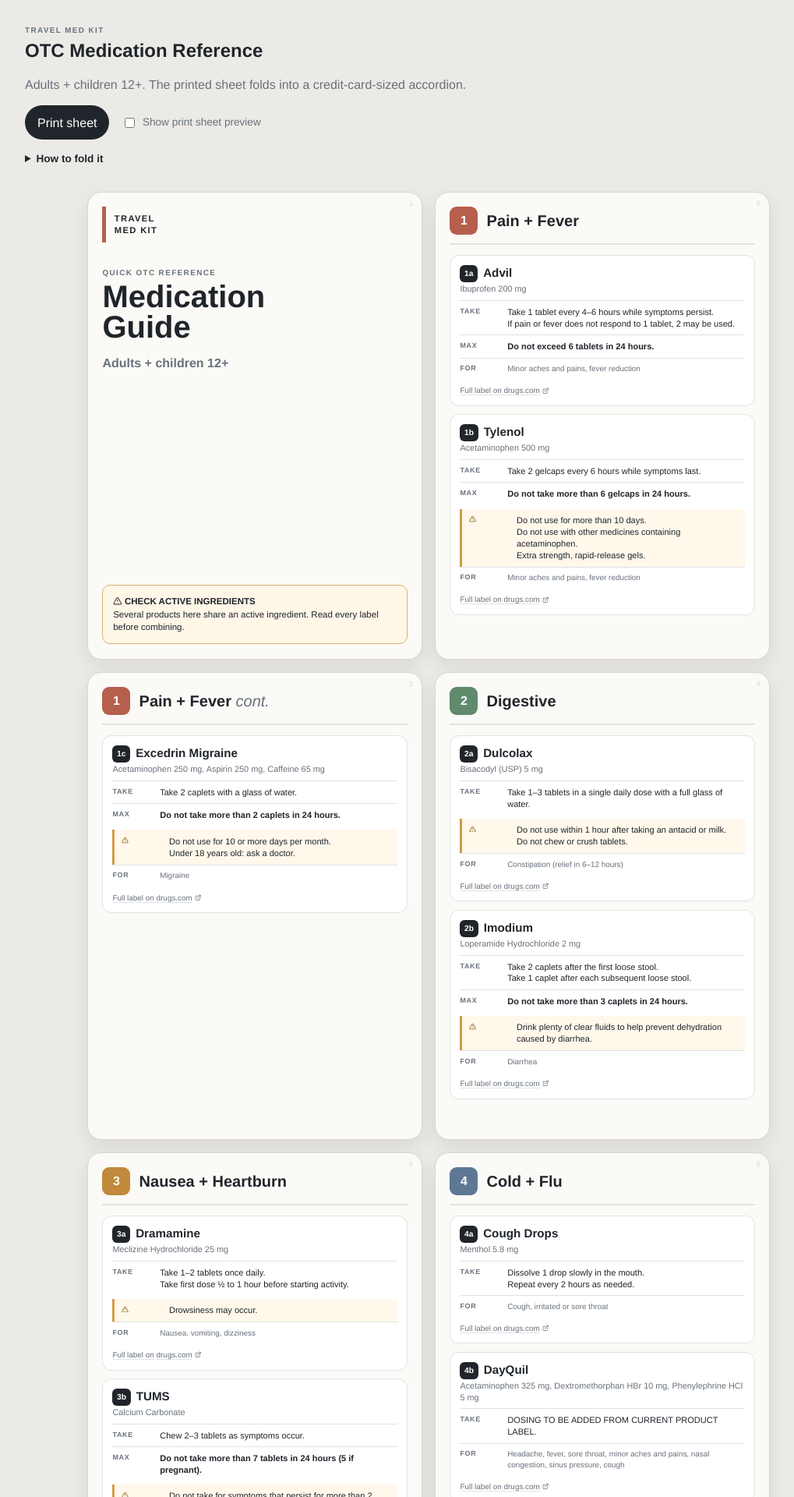
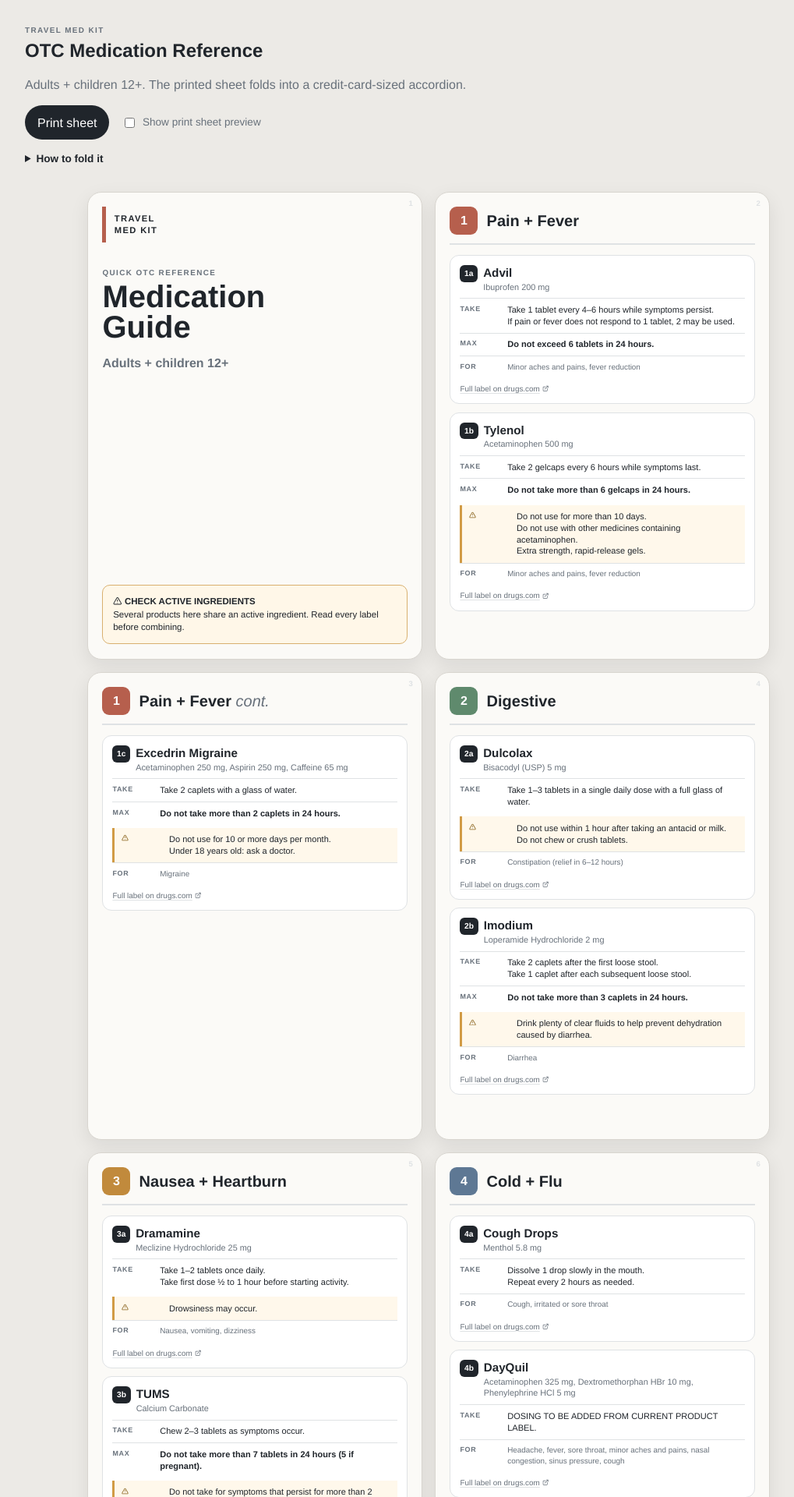
Before and after one commit to not-emily/med-kit-reference, a Jekyll site: the page built from index.md, in a window 1280 px wide. Shown: the top 1920 px of the page at 78% size, without its empty margins (78-1097 px from the left). Built offline with Jekyll 4.4.1, drawn with Linux system fonts in a browser that asks for light colours.

Commit message:
Align the ingredient under the medication name, centre the footer
The id chip was inline in the heading, and the ingredient is a block inside
that run, so it broke to the card's left edge and sat under the square rather
than under the name it describes — a hanging indent nobody chose. Making the
heading two columns puts the chip in its own and stacks name over ingredient
in the other. The chip keeps its size, and the grid gap matches the margin it
replaces, so nothing moves but the ingredient.

Measured against the pinned font first: the narrower column costs no extra
wrapped line on any of the twelve, including the three-ingredient cold and flu
combinations, so no panel grows. The ingredient's top margin goes with it —
the space read as separation only while the text was starting in the wrong
place.

Co-Authored-By: Claude Opus 5 (1M context) <noreply@anthropic.com>
Claude-Session: https://claude.ai/code/session_015nVf3LXf1vbZoUcQ5T9PvS

```diff
--- a/_sass/_components.scss
+++ b/_sass/_components.scss
@@ -58,10 +58,8 @@
   background: #fff7e8;
 }
 
-// Cover QR. Paper only: on screen you are already at the page it points to,
-// so the link out is what a screen reader of the card wants instead. Both the
-// display and the sizing live in the print mixin, which is the only place the
-// block is ever visible — see the .print-only note in _screen.scss.
+// Cover QR. Paper only — on screen you are already where it points. Display
+// and sizing live in the print mixin, the only place it is ever visible.
 
 .qr { flex: 0 0 auto; }
 .qr-caption { color: var(--muted); }
@@ -112,6 +110,14 @@
   background: white;
 }
 
+// Two columns, not a chip inline in the heading: inline, the ingredient broke
+// to the card's left edge, under the square rather than under the name.
+.med-name {
+  display: grid;
+  grid-template-columns: auto 1fr;
+  align-items: start;
+}
+
 .med-name em {
   display: block;
   color: var(--muted);
@@ -119,12 +125,14 @@
   font-weight: 400;
 }
 
+// Sized by its padding, so it stays a chip on the name rather than a block
+// scaled to the text beside it.
 .med-id {
-  display: inline-block;
+  display: grid;
+  place-items: center;
   background: var(--ink);
   color: white;
   font-weight: 900;
-  vertical-align: .1em;
 }
 
 .info {
@@ -172,9 +180,7 @@
   height: 1.15em;
 }
 
-// Same em sizing as .icon-warn, and currentColor for the same reason: it sits
-// inside the link, so it picks up the muted-to-ink hover rather than fighting
-// it. Only ever rendered inside a screen-only link, so its one size lives here.
+// Sized and filled like .icon-warn, so it picks up the link's hover colour.
 .icon-external {
   width: .85em;
   height: .85em;
--- a/_sass/_print.scss
+++ b/_sass/_print.scss
@@ -80,10 +80,8 @@
     .cover h1 { margin-top: 2.5mm; font-size: 15pt; }
     .eyebrow { margin: 1.8mm 0 .6mm; font-size: 4.6pt; }
     .audience { margin: 1mm 0 0; font-size: 5.4pt; }
-    // 22mm across 33 modules — 25 of data plus the 4-module quiet zone a side —
-    // puts a module at .67mm, well inside what an inkjet holds and what a phone
-    // resolves at arm's length. Shrinking this is the first thing that will
-    // stop the code scanning.
+    // 22mm over 33 modules puts a module at .67mm. Shrinking this is the first
+    // thing that will stop the code scanning.
     .cover-qr {
       display: flex;
       align-items: center;
@@ -127,17 +125,16 @@
       border-radius: 1mm;
     }
     .med-name {
+      gap: 1mm;
       margin: 0 0 1mm;
       font-size: $fs-name;
       line-height: 1.1;
     }
     .med-name em {
-      margin-top: .3mm;
       font-size: $fs-ingr;
       line-height: 1.15;
     }
     .med-id {
-      margin-right: 1mm;
       padding: .4mm .8mm;
       border-radius: .8mm;
       font-size: 4.8pt;
--- a/_sass/_screen.scss
+++ b/_sass/_screen.scss
@@ -5,10 +5,8 @@
 @media screen {
   body { background: #eceae6; }
 
-  // The mirror of .no-print. Nothing here restores the display, because the
-  // only rules that ever reveal these blocks are in the print mixin — included
-  // both by @media print, where this rule does not exist, and by the preview
-  // below, whose deeper selectors outrank it.
+  // The mirror of .no-print. Nothing restores the display: the print mixin is
+  // the only thing that reveals these, and its deeper selectors outrank this.
   .print-only { display: none; }
 
   // Page chrome (all of it inside .no-print)
@@ -88,6 +86,7 @@
     padding: 0 1rem;
     color: var(--muted);
     font-size: .75rem;
+    text-align: center;
   }
 
   // The panels as browsable cards rather than a foldable sheet. :not() because
@@ -157,10 +156,9 @@
         border-radius: 12px;
       }
 
-      .med-name { margin: 0 0 .45rem; font-size: .95rem; }
-      .med-name em { margin-top: .08rem; font-size: .68rem; }
+      .med-name { gap: .45rem; margin: 0 0 .45rem; font-size: .95rem; }
+      .med-name em { font-size: .68rem; }
       .med-id {
-        margin-right: .45rem;
         padding: .25rem .35rem;
         border-radius: 6px;
         font-size: .64rem;
@@ -184,8 +182,7 @@
       }
       .info.uses { font-size: .62rem; }
 
-      // The card's one affordance the paper cannot have, so it reads as an
-      // extra rather than as another labelled row: no rule above it, no gutter.
+      // No rule above it, no gutter: an extra, not another labelled row.
       .med-more { margin: .5rem 0 0; font-size: .62rem; }
       .med-more a {
         color: var(--muted);
@@ -223,11 +220,9 @@
     // the problem first. Depth must match the mixin's or it loses to it.
     .sheet .panel { overflow: visible; }
 
-    // Screen-only panel content is dropped here for the same reason: the point
-    // of the preview is what comes out of the printer, and a link that prints
-    // as nothing would still take up height and mask a panel that overruns.
-    // Scoped to .sheet so the page chrome above — itself .no-print, and where
-    // the toggle you would need to switch back lives — stays put.
+    // Dropped for the same reason: a link that prints as nothing would still
+    // hold height here and mask a panel that overruns. Scoped to .sheet so the
+    // page chrome — itself .no-print, and holding the toggle — stays put.
     .sheet .no-print { display: none; }
   }
 }
--- a/index.md
+++ b/index.md
@@ -106,7 +106,7 @@ title: Travel OTC Medication Reference
           {%- endif %}
 
           <section class="med-card" id="{{ med.id }}">
-            <h3 class="med-name"><span class="med-id">{{ med.id }}</span>{{ med.name }}<em>{{ med.ingredient }}</em></h3>
+            <h3 class="med-name"><span class="med-id">{{ med.id }}</span><span class="med-title">{{ med.name }}<em>{{ med.ingredient }}</em></span></h3>
 
             <p class="info take"><span class="label">TAKE</span><span class="lines">{% for instruction in med.take %}<span class="line">{{ instruction }}</span>{% endfor %}</span></p>
 
```
